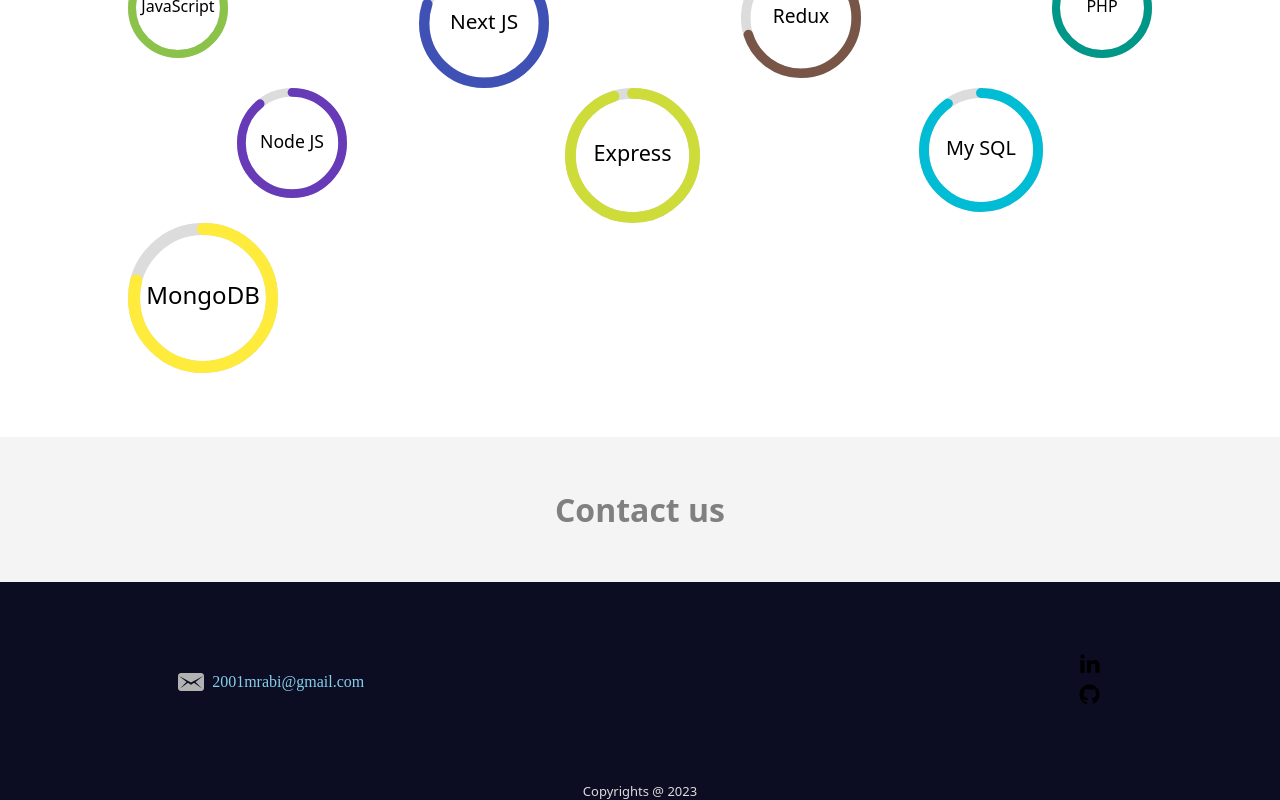
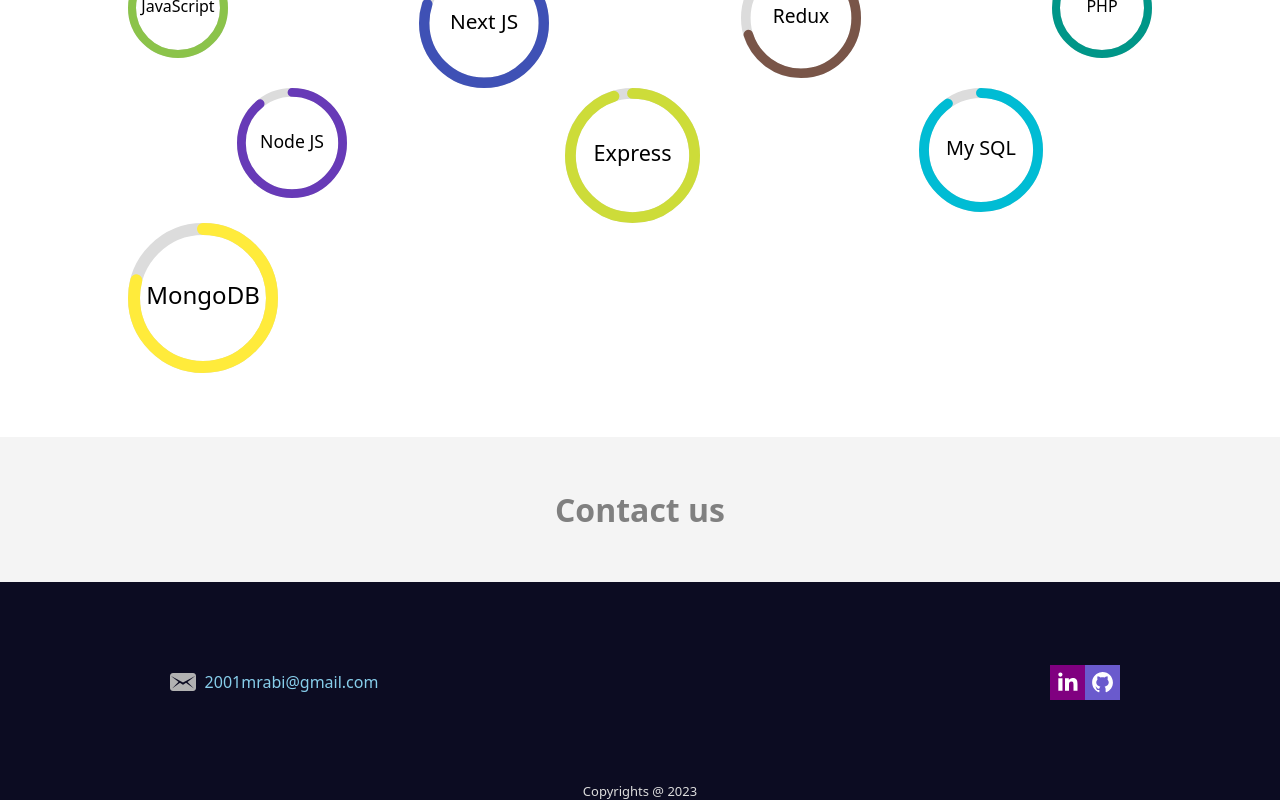
Before and after one commit to Abinesh-A/mrabi, a Next.js app: page / in a window 1280 px wide. Shown: the part 2828-3628 px from the top of the page. Built offline with nearby package versions, Linux system fonts and the light colour scheme.

Commit message:
footer...

```diff
--- a/src/pages/components/Footer.js
+++ b/src/pages/components/Footer.js
@@ -11,18 +11,26 @@
             &nbsp;&nbsp;2001mrabi@gmail.com
           </div>
           <div></div>
-          <div>
+          <div className={styles.foo_sm}>
             <div className={styles.linkedin}>
               <a href="https://www.linkedin.com/in/mr-abi-3aa684183/" target={"_blank"}>
-                <svg x="0px" y="0px" width="25" height="25" viewBox="0 0 30 30">
-                  <path d="M9,25H4V10h5V25z M6.501,8C5.118,8,4,6.879,4,5.499S5.12,3,6.501,3C7.879,3,9,4.121,9,5.499C9,6.879,7.879,8,6.501,8z M27,25h-4.807v-7.3c0-1.741-0.033-3.98-2.499-3.98c-2.503,0-2.888,1.896-2.888,3.854V25H12V9.989h4.614v2.051h0.065 c0.642-1.18,2.211-2.424,4.551-2.424c4.87,0,5.77,3.109,5.77,7.151C27,16.767,27,25,27,25z"></path>
+                <svg xmlns="http://www.w3.org/2000/svg" x="0px" y="0px" width="25" height="25" viewBox="0,0,256,256" style={{ fill: "#000000" }}>
+                  <g fill="#ffffff" fill-rule="nonzero" stroke="none" stroke-width="1" stroke-linecap="butt" stroke-linejoin="miter" stroke-miterlimit="10" stroke-dasharray="" stroke-dashoffset="0" font-family="none" font-weight="none" font-size="none" text-anchor="none" style={{ mixBlendMode: "normal" }}>
+                    <g transform="scale(8.53333,8.53333)">
+                      <path d="M9,25h-5v-15h5zM6.501,8c-1.383,0 -2.501,-1.121 -2.501,-2.501c0,-1.38 1.12,-2.499 2.501,-2.499c1.378,0 2.499,1.121 2.499,2.499c0,1.38 -1.121,2.501 -2.499,2.501zM27,25h-4.807v-7.3c0,-1.741 -0.033,-3.98 -2.499,-3.98c-2.503,0 -2.888,1.896 -2.888,3.854v7.426h-4.806v-15.011h4.614v2.051h0.065c0.642,-1.18 2.211,-2.424 4.551,-2.424c4.87,0 5.77,3.109 5.77,7.151c0,0 0,8.233 0,8.233z"></path>
+                    </g>
+                  </g>
                 </svg>
               </a>
             </div>
-            <div>
+            <div className={styles.github}>
               <a href="https://github.com/Abinesh-A" target={"_blank"}>
-                <svg x="0px" y="0px" width="25" height="25" viewBox="0 0 30 30">
-                  <path d="M15,3C8.373,3,3,8.373,3,15c0,5.623,3.872,10.328,9.092,11.63C12.036,26.468,12,26.28,12,26.047v-2.051 c-0.487,0-1.303,0-1.508,0c-0.821,0-1.551-0.353-1.905-1.009c-0.393-0.729-0.461-1.844-1.435-2.526 c-0.289-0.227-0.069-0.486,0.264-0.451c0.615,0.174,1.125,0.596,1.605,1.222c0.478,0.627,0.703,0.769,1.596,0.769 c0.433,0,1.081-0.025,1.691-0.121c0.328-0.833,0.895-1.6,1.588-1.962c-3.996-0.411-5.903-2.399-5.903-5.098 c0-1.162,0.495-2.286,1.336-3.233C9.053,10.647,8.706,8.73,9.435,8c1.798,0,2.885,1.166,3.146,1.481C13.477,9.174,14.461,9,15.495,9 c1.036,0,2.024,0.174,2.922,0.483C18.675,9.17,19.763,8,21.565,8c0.732,0.731,0.381,2.656,0.102,3.594 c0.836,0.945,1.328,2.066,1.328,3.226c0,2.697-1.904,4.684-5.894,5.097C18.199,20.49,19,22.1,19,23.313v2.734 c0,0.104-0.023,0.179-0.035,0.268C23.641,24.676,27,20.236,27,15C27,8.373,21.627,3,15,3z"></path>
+                <svg xmlns="http://www.w3.org/2000/svg" x="0px" y="0px" width="25" height="25" viewBox="0,0,256,256" style={{ fill: "#000000" }}>
+                  <g fill="#ffffff" fill-rule="nonzero" stroke="none" stroke-width="1" stroke-linecap="butt" stroke-linejoin="miter" stroke-miterlimit="10" stroke-dasharray="" stroke-dashoffset="0" font-family="none" font-weight="none" font-size="none" text-anchor="none" style={{ mixBlendMode: "normal" }}>
+                    <g transform="scale(10.66667,10.66667)">
+                      <path d="M10.9,2.1c-4.6,0.5 -8.3,4.2 -8.8,8.7c-0.5,4.7 2.2,8.9 6.3,10.5c0.3,0.1 0.6,-0.1 0.6,-0.5v-1.6c0,0 -0.4,0.1 -0.9,0.1c-1.4,0 -2,-1.2 -2.1,-1.9c-0.1,-0.4 -0.3,-0.7 -0.6,-1c-0.3,-0.1 -0.4,-0.1 -0.4,-0.2c0,-0.2 0.3,-0.2 0.4,-0.2c0.6,0 1.1,0.7 1.3,1c0.5,0.8 1.1,1 1.4,1c0.4,0 0.7,-0.1 0.9,-0.2c0.1,-0.7 0.4,-1.4 1,-1.8c-2.3,-0.5 -4,-1.8 -4,-4c0,-1.1 0.5,-2.2 1.2,-3c-0.1,-0.2 -0.2,-0.7 -0.2,-1.4c0,-0.4 0,-1 0.3,-1.6c0,0 1.4,0 2.8,1.3c0.5,-0.2 1.2,-0.3 1.9,-0.3c0.7,0 1.4,0.1 2,0.3c1.3,-1.3 2.8,-1.3 2.8,-1.3c0.2,0.6 0.2,1.2 0.2,1.6c0,0.8 -0.1,1.2 -0.2,1.4c0.7,0.8 1.2,1.8 1.2,3c0,2.2 -1.7,3.5 -4,4c0.6,0.5 1,1.4 1,2.3v2.6c0,0.3 0.3,0.6 0.7,0.5c3.7,-1.5 6.3,-5.1 6.3,-9.3c0,-6 -5.1,-10.7 -11.1,-10z"></path>
+                    </g>
+                  </g>
                 </svg>
               </a>
             </div>
--- a/src/styles/Footer.module.css
+++ b/src/styles/Footer.module.css
@@ -28,8 +28,21 @@
     color: skyblue;
     justify-content: baseline;
     align-items: center;
-    font-family: cursive;
+    font-weight: lighter;
+    font-family: system-ui, -apple-system, BlinkMacSystemFont, 'Segoe UI', Roboto, Oxygen, Ubuntu, Cantarell, 'Open Sans', 'Helvetica Neue', sans-serif;
+    /* font-family: cursive; */
+}
+.foo_sm{
+    display: flex;
+    justify-content: center;
+    /* padding: 1%; */
+    /* background: rgb(235, 115, 235); */
 }
 .linkedin{
-    color: red;
+    background: purple;
+    padding: 10% 10% 0;
 }
+.github{
+    background: slateblue;
+    padding: 10% 10% 0;
+}
--- a/src/styles/Skill.module.css
+++ b/src/styles/Skill.module.css
@@ -1,6 +1,7 @@
-.skill_div{
+.skill_div {
     margin: 0 5vw;
 }
+
 .skill_head {
     display: flex;
     justify-content: center;
@@ -9,35 +10,54 @@
     color: gray;
     padding: 4%;
 }
-.skill_con{
+
+.skill_con {
     padding: 1vw 10vw 5vw;
     background: white;
     color: black;
     font-family: system-ui, -apple-system, BlinkMacSystemFont, 'Segoe UI', Roboto, Oxygen, Ubuntu, Cantarell, 'Open Sans', 'Helvetica Neue', sans-serif;
-}.skill_quote{
+}
+
+.skill_quote {
     font-size: 45px;
     font-weight: 800;
     color: rgb(67, 67, 74);
 
 }
-.skill_per{
+
+.skill_per {
     padding: 5%;
     display: grid;
     justify-content: space-around;
     grid-template-columns: auto auto auto;
 }
-.r_1,.r_3,.r_5{
+
+.r_1,
+.r_3,
+.r_5 {
     display: flex;
     justify-content: space-between;
 }
-.r_1{
+
+.r_1 {
     flex-wrap: wrap;
     margin: 2%;
+    white-space: nowrap;
 }
-.r_3{
+
+.r_3 {
     margin-top: -3%;
 }
-.r_2,.r_4{
+
+.r_2,
+.r_4 {
     display: flex;
     justify-content: space-around;
 }
+
+@media (min-width: 701px) and (max-width: 1120px) {
+    .skill_quote{
+        font-size: 40px;
+        font-weight: 700;
+    }
+}
```
